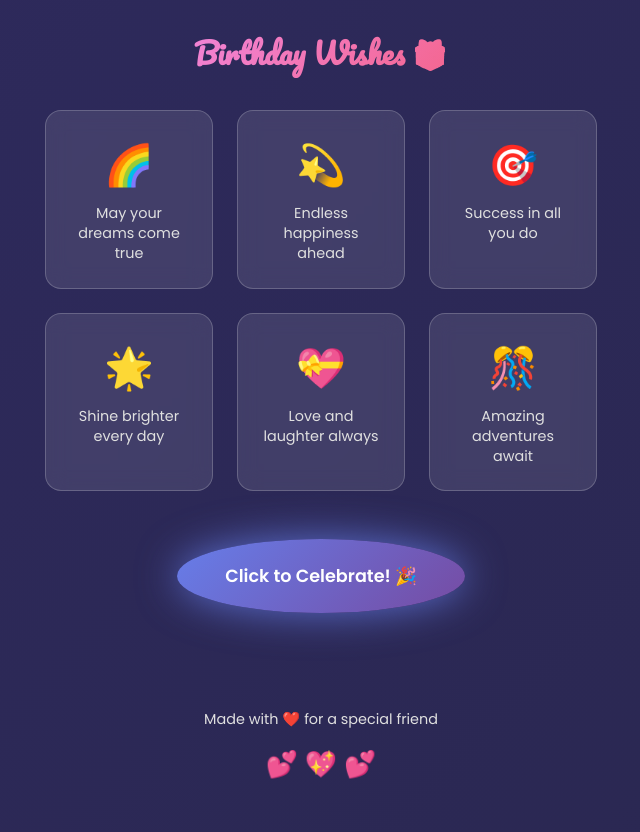
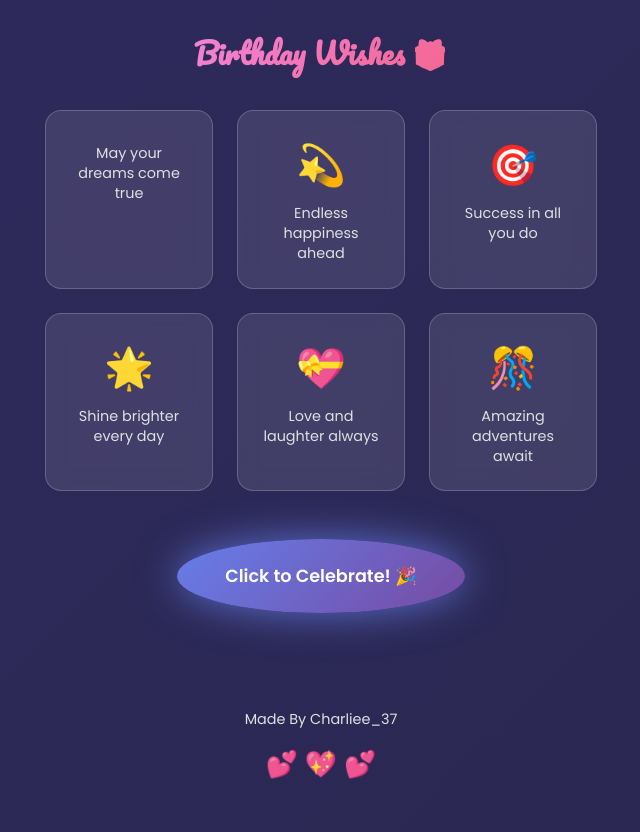
Before and after one commit to Charliee420/B-DAY_DEVU, a plain HTML site: page index.html in a window 1280 px wide. Shown: the part 1300-2132 px from the top of the page, without its empty margins (319-959 px from the left). Drawn offline with Linux system fonts and the light colour scheme.

Commit message:
Update footer and wish icon in index.html

```diff
--- a/index.html
+++ b/index.html
@@ -83,7 +83,7 @@
             <h2 class="section-title">Birthday Wishes 🎁</h2>
             <div class="wishes-container">
                 <div class="wish-item">
-                    <div class="wish-icon">🌈</div>
+                    <div class="wish-icon"></div>
                     <p>May your dreams come true</p>
                 </div>
                 <div class="wish-item">
@@ -118,7 +118,7 @@
 
         <!-- Footer -->
         <footer class="footer">
-            <p class="footer-text">Made with ❤️ for a special friend</p>
+            <p class="footer-text">Made By Charliee_37</p>
             <div class="hearts">💕 💖 💕</div>
         </footer>
     </div>
```
